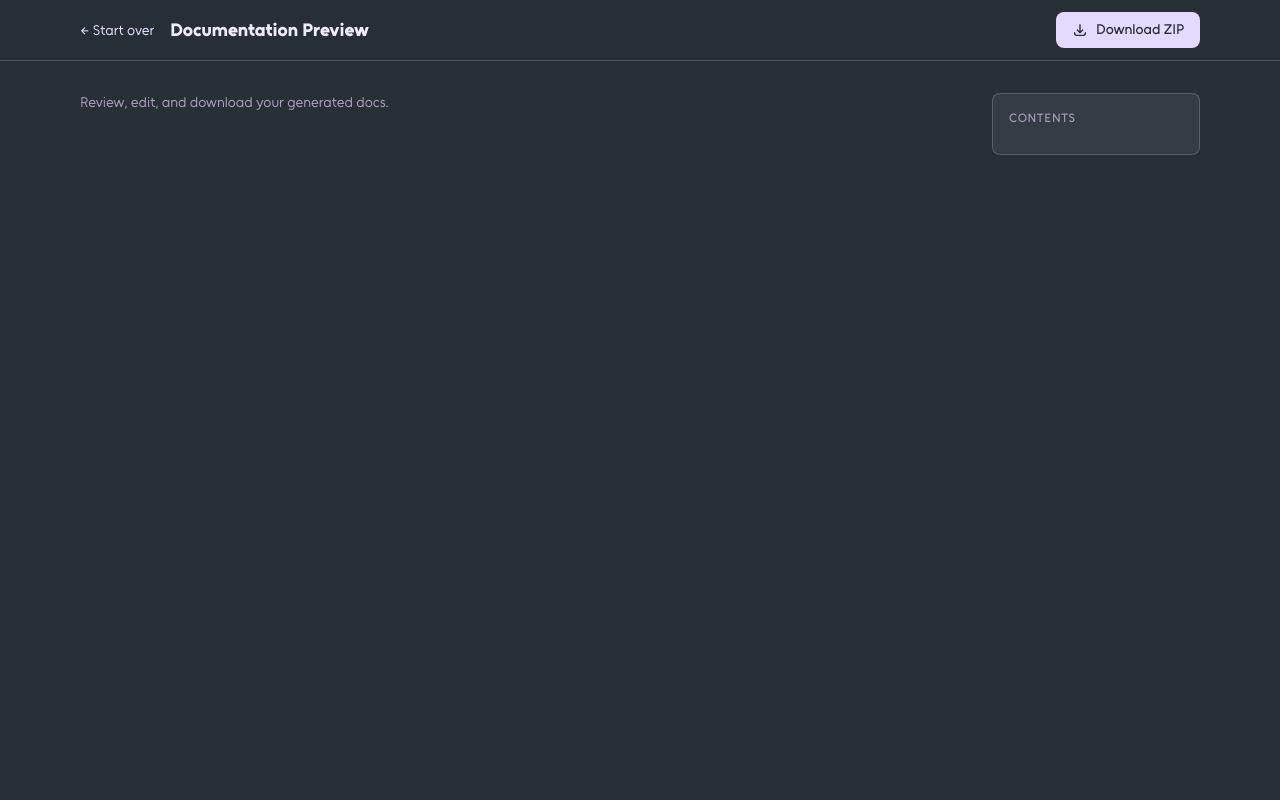
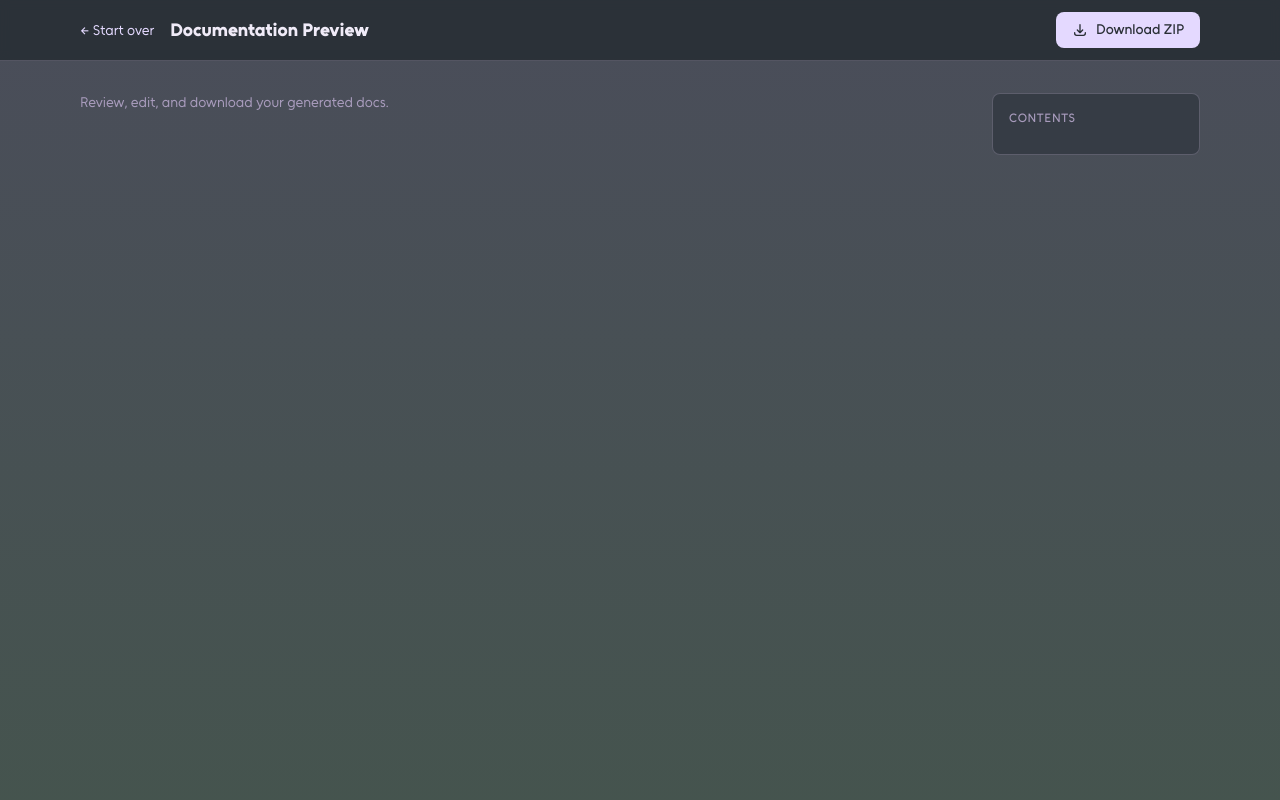
Before and after one commit to nhemant2005/whammy-docs, a FastAPI app: template templates/preview.html in a window 1280 px wide. Run offline with FastAPI, Linux system fonts and the light colour scheme; the template is opened without the code that fills it, so the values that code supplies are empty; some libraries are stand-ins or nearby versions.

Commit message:
feat(ui): gradient layer synced to generation progress — Issue 16.4
Adds Tea Green → Periwinkle gradient fill to preview.html:
- div#gradient-layer: fixed, full-viewport, pointer-events none, z-index 0,
  opacity 0.18, clip-path driven by --gradient-progress CSS variable
- clip-path: inset(calc(100% - var(--gradient-progress, 0%)) 0 0 0) reveals
  from bottom upward with 600ms ease-out transition
- JS sets --gradient-progress proportionally on each section-complete event
- On done event: --gradient-progress set to 100%
- On non-generating page load: --gradient-progress initialised to 100%
  (gradient fully revealed on preview/done state)
- Page content at z-index 1, gradient behind all UI
- test_theme.py: asserts gradient-layer present in both generating and done states

```diff
--- a/templates/preview.html
+++ b/templates/preview.html
@@ -187,9 +187,24 @@
       color: var(--color-text-muted) !important;
       pointer-events: none;
     }
+
+    /* Gradient layer — Tea Green → Periwinkle, fills from bottom in sync with progress */
+    #gradient-layer {
+      position: fixed;
+      inset: 0;
+      z-index: 0;
+      pointer-events: none;
+      background: linear-gradient(to top, var(--color-accent), var(--color-primary));
+      clip-path: inset(calc(100% - var(--gradient-progress, 0%)) 0 0 0);
+      transition: clip-path 600ms ease-out;
+      opacity: 0.18;
+    }
   </style>
 </head>
 <body class="min-h-screen" style="position: relative;">
+
+  <!-- Gradient layer: Tea Green → Periwinkle, reveals bottom-up with generation progress -->
+  <div id="gradient-layer"></div>
 
   <!-- Sticky header -->
   <header class="sticky top-0 z-10 backdrop-blur-sm" style="background: rgba(41,47,54,0.92); border-bottom: 1px solid var(--color-border);">
@@ -407,6 +422,13 @@
 
     let isGenerating = {{ 'true' if generating else 'false' }};
 
+    // ── Gradient progress initialisation ──
+    {% if not generating %}
+    document.documentElement.style.setProperty('--gradient-progress', '100%');
+    {% else %}
+    document.documentElement.style.setProperty('--gradient-progress', '0%');
+    {% endif %}
+
     // ── On-load: render markdown (non-generating mode) ──
     {% if not generating %}
     {% for section in sections %}
@@ -614,7 +636,9 @@
         if (editor) editor.value = content;
 
         completedCount++;
-        if (progressBar) progressBar.style.width = `${Math.round((completedCount / KNOWN_TOTAL) * 100)}%`;
+        const pct = Math.round((completedCount / KNOWN_TOTAL) * 100);
+        if (progressBar) progressBar.style.width = `${pct}%`;
+        document.documentElement.style.setProperty('--gradient-progress', `${pct}%`);
       }
 
       function revealAll() {
@@ -667,6 +691,7 @@
       es.addEventListener("done", () => {
         es.close();
         if (progressBar) progressBar.style.width = "100%";
+        document.documentElement.style.setProperty('--gradient-progress', '100%');
         setTimeout(revealAll, 400);
       });
 
```
Also changed, not shown: tests/test_theme.py (+32 -1 lines).
